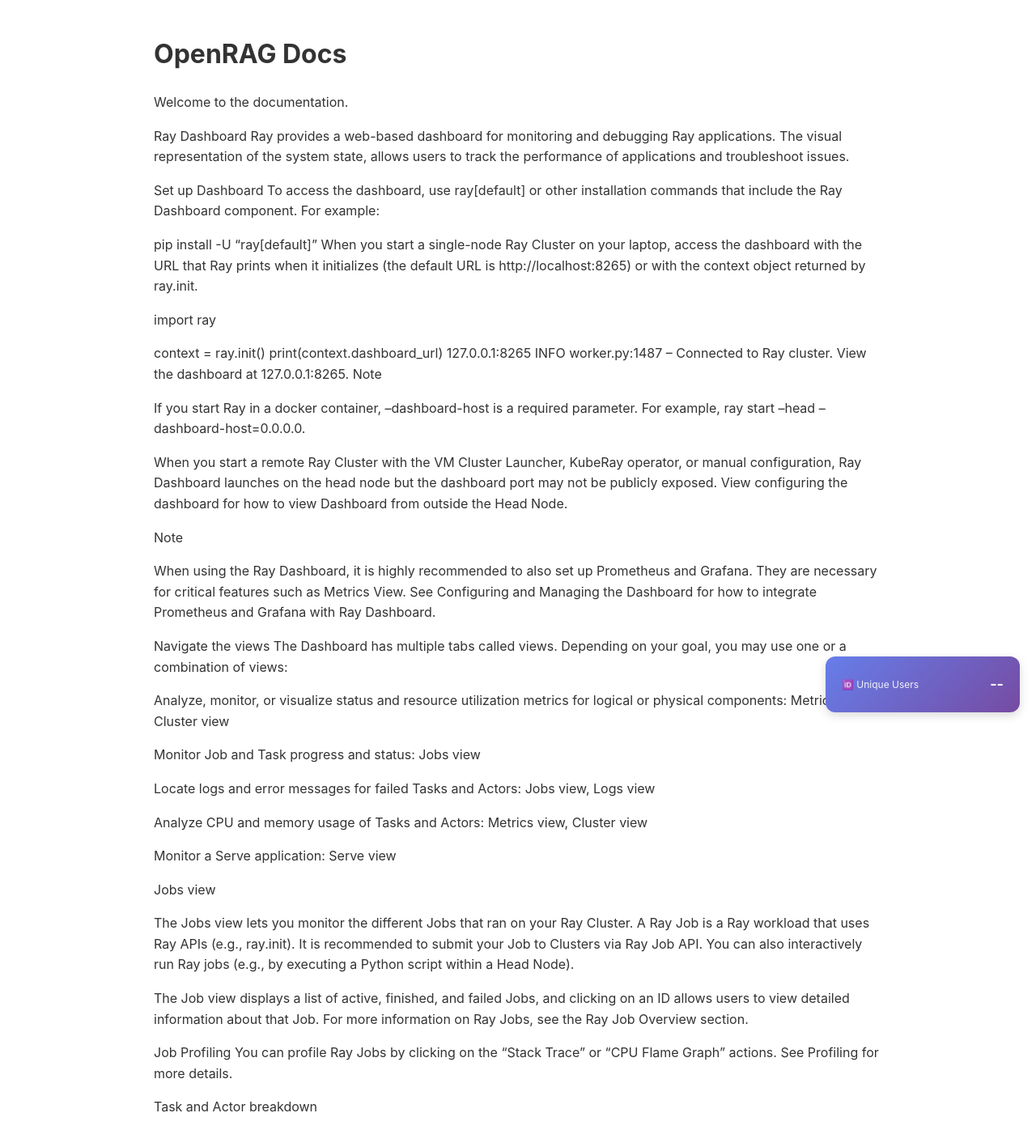
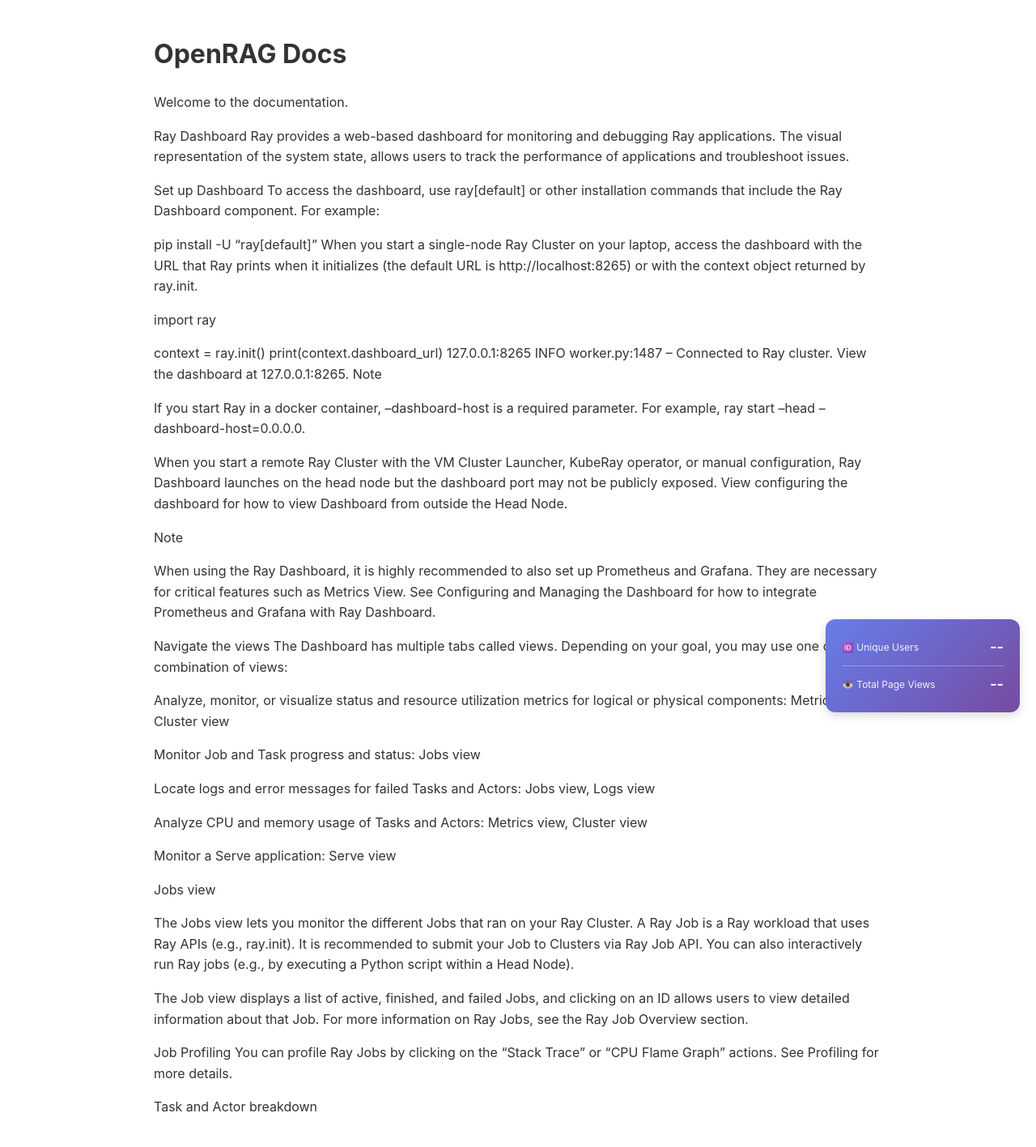
Before and after one commit to priyankavgalagali/vetcorless_Pageindex, a Jekyll site: the page built from index.md, in a window 1280 px wide. Shown: the whole page at 81% size. Built offline with Jekyll 4.4.1, drawn with Linux system fonts in a browser that asks for light colours; some of the changed lines change nothing that is shown.

Commit message:
Update default.html

```diff
--- a/_layouts/default.html
+++ b/_layouts/default.html
@@ -76,6 +76,11 @@
       <span class="stat-label">🆔 Unique Users</span>
       <span class="stat-value" id="unique-user-count">--</span>
     </div>
+    <div class="divider"></div>
+    <div class="stat-row">
+      <span class="stat-label">👁️ Total Page Views</span>
+      <span class="stat-value" id="total-page-views">--</span>
+    </div>
   </div>
 
   <script>
@@ -96,8 +101,8 @@
         page_url: window.location.href
       });
 
-      function showCount(value) {
-        var el = document.getElementById('unique-user-count');
+      function showValue(id, value) {
+        var el = document.getElementById(id);
         if (el) {
           el.textContent = value;
         }
@@ -105,8 +110,13 @@
 
       fetch(FIREBASE_URL + '/uniqueUsers.json')
         .then(function (r) { return r.json(); })
-        .then(function (count) { showCount(count || 0); })
-        .catch(function () { showCount('?'); });
+        .then(function (count) { showValue('unique-user-count', count || 0); })
+        .catch(function () { showValue('unique-user-count', '?'); });
+
+      fetch(FIREBASE_URL + '/totalPageViews.json')
+        .then(function (r) { return r.json(); })
+        .then(function (count) { showValue('total-page-views', count || 0); })
+        .catch(function () { showValue('total-page-views', '?'); });
     })();
   </script>
 </body>
```
